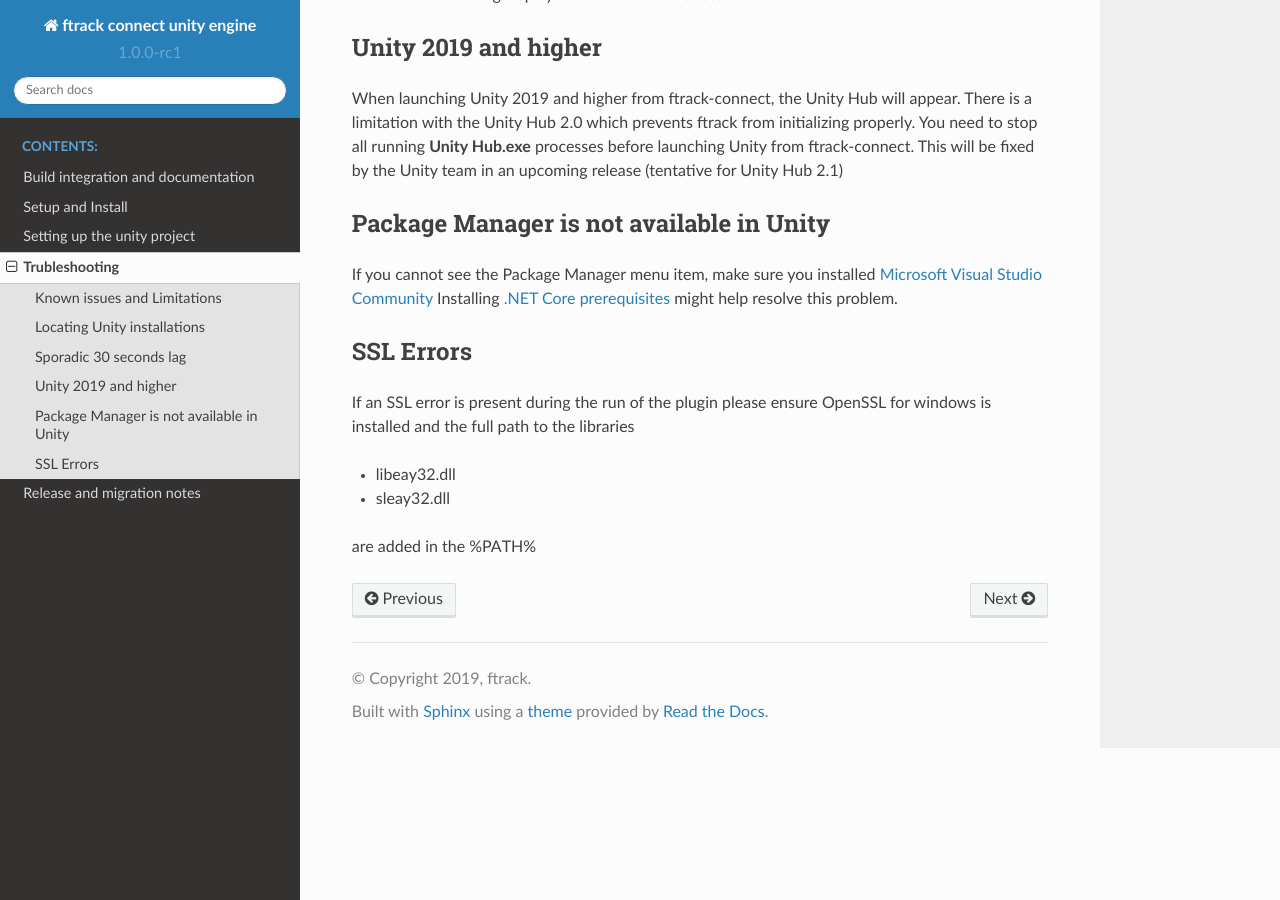
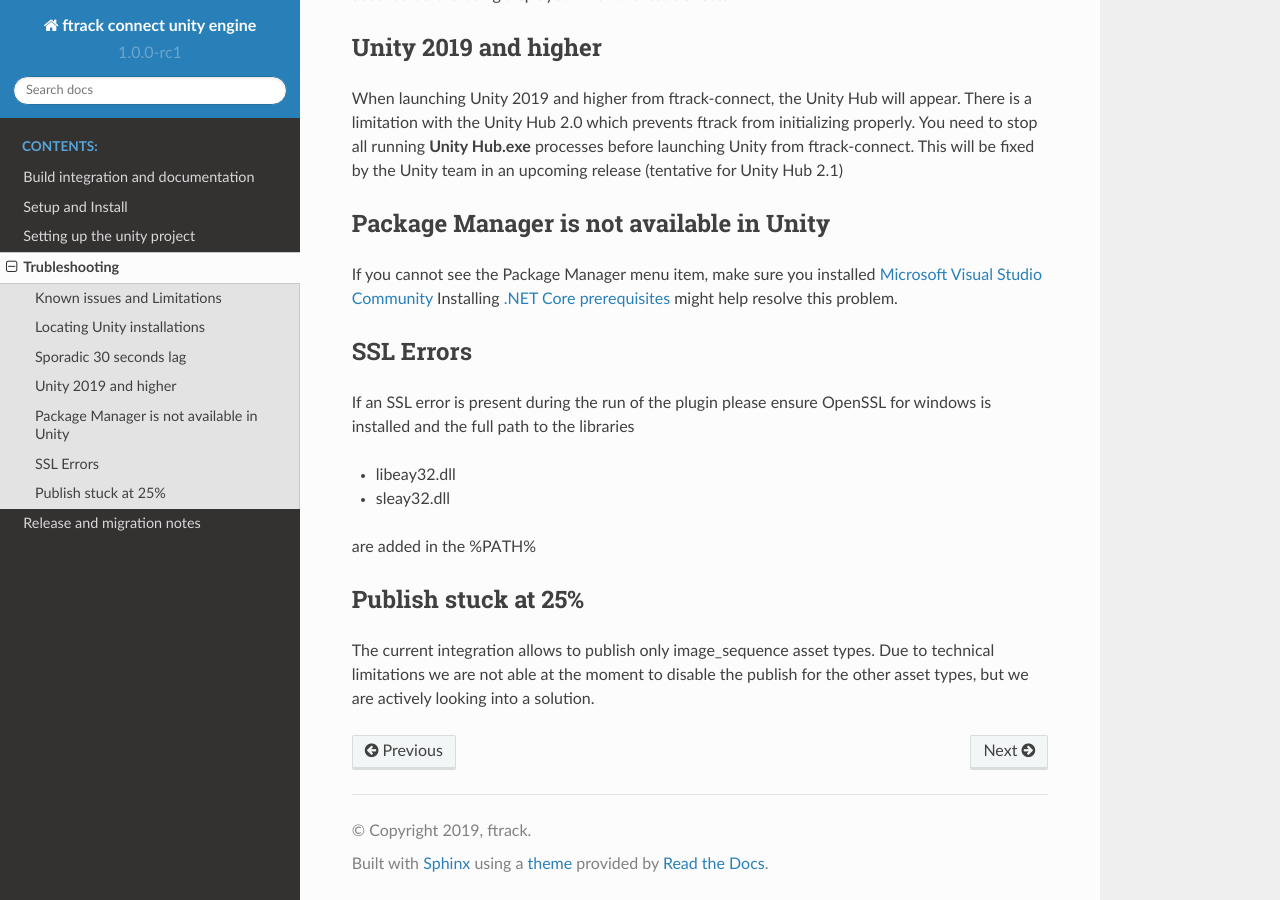
Before and after one commit to ftrackhq/ftrack-connect-unity-engine, a Sphinx documentation site: the page built from doc/source/trubleshooting.rst, in a window 1280 px wide and 900 px high, scrolled down 1176 px. Built offline with Sphinx 7.4.7 and the Read the Docs theme 2.0.0, drawn with Linux system fonts in a browser that asks for light colours.

Commit message:
udpate trubleshooting

```diff
--- a/doc/source/trubleshooting.rst
+++ b/doc/source/trubleshooting.rst
@@ -84,3 +84,10 @@
 * sleay32.dll
 
 are added in the %PATH%
+
+
+Publish stuck at 25%
+--------------------
+The current integration allows to publish only image_sequence asset types.
+Due to technical limitations we are not able at the moment to disable the publish for the other asset types,
+but we are actively looking into a solution.
```
